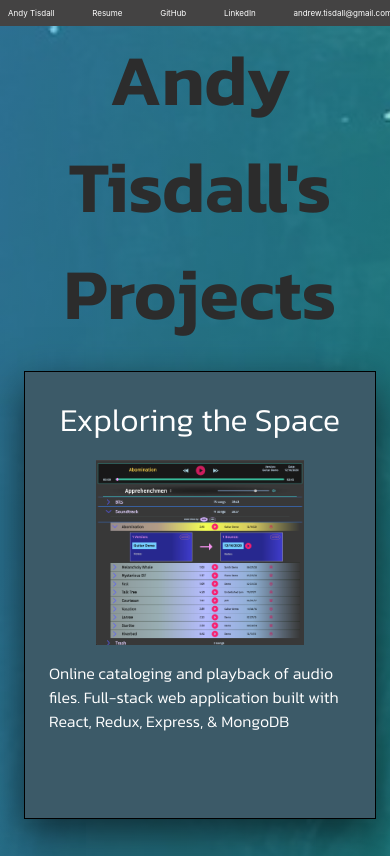
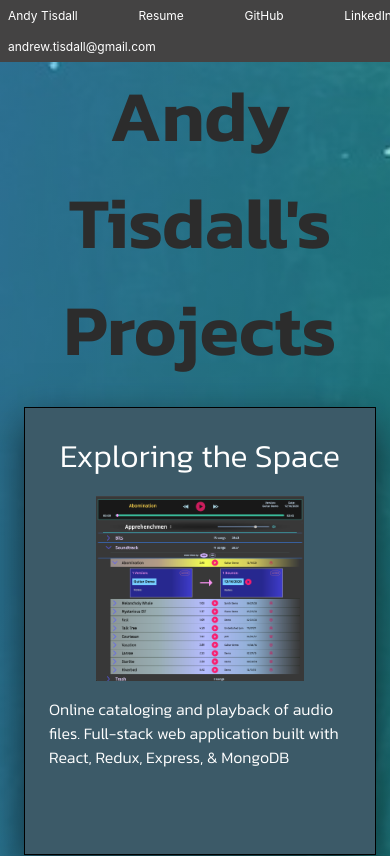
Before and after one commit to andytisdall/andytisdall.github.io, a React (Create React App) app: page / in a window 390 px wide. Shown: the top 856 px of the page. Built offline with nearby package versions, Linux system fonts and the light colour scheme.

Commit message:
wrap nav bar items

```diff
--- a/src/App.css
+++ b/src/App.css
@@ -8,6 +8,7 @@
   align-items: center;
   justify-content: space-between;
   width: 100%;
+  flex-wrap: wrap;
 }
 
 .link {
@@ -16,7 +17,7 @@
 
 @media (max-width: 550px) {
   .link {
-    font-size: 50%;
+    font-size: 75%;
     padding: 0.5rem;
   }
 }
```
